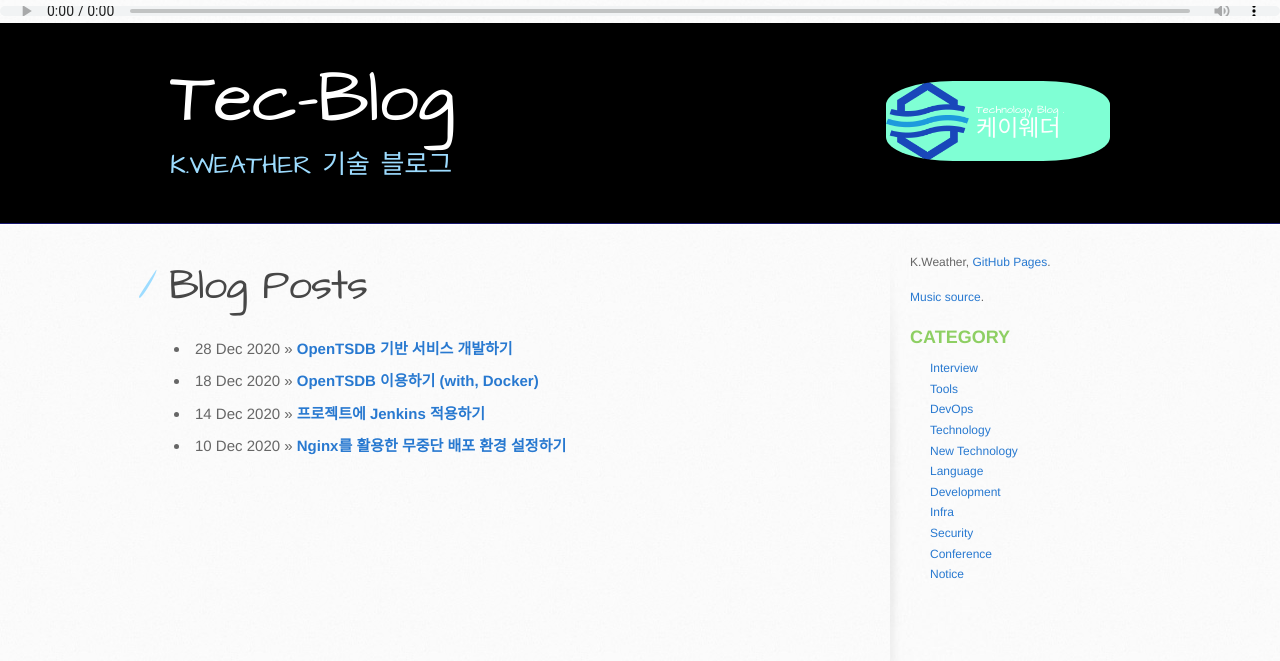
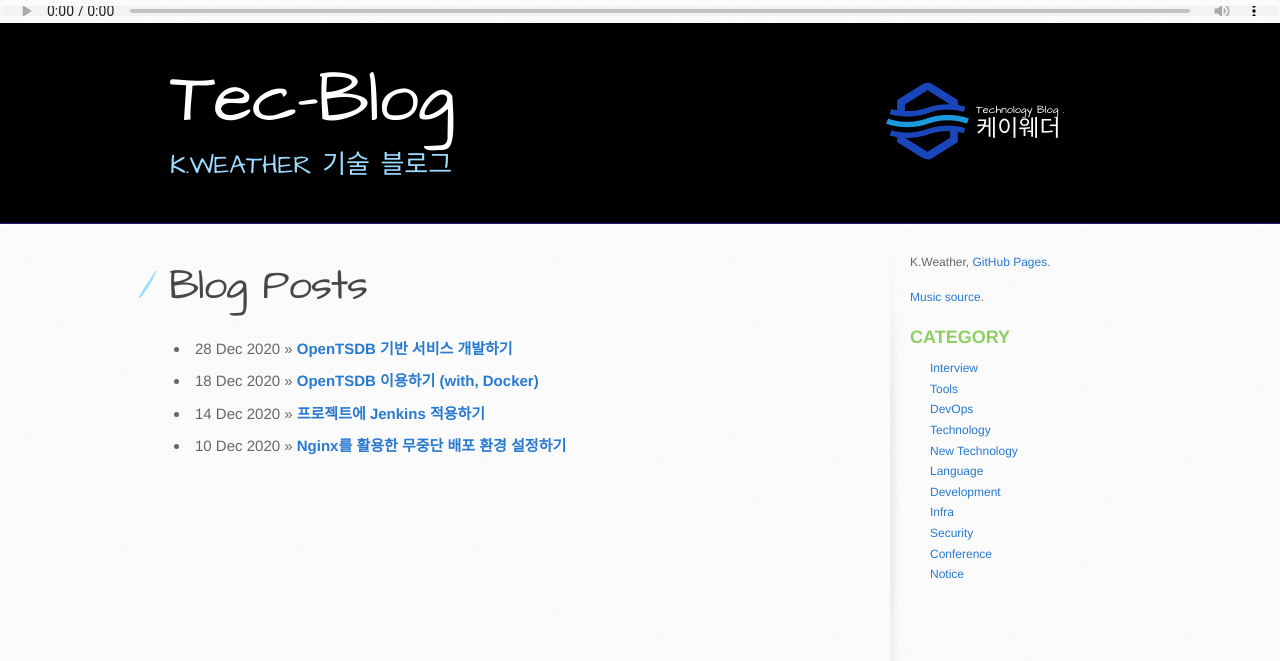
Before and after one commit to kweather-team/kweather-team.github.com, a Jekyll site: the page built from index.html, in a window 1280 px wide. Shown: the top 661 px of the page. Built offline with Jekyll 4.4.1, drawn with Linux system fonts in a browser that asks for light colours.

Commit message:
[fix] update

```diff
--- a/_layouts/default.html
+++ b/_layouts/default.html
@@ -26,7 +26,7 @@
       <div class="inner">
         <h1> {{ site.name }} </h1>
         <h2>K.WEATHER 기술 블로그</h2>
-        <a href="https://kweather-team.github.io" style="padding-left:90px; background-color: aquamarine;" class="button"><small>Technology Blog .</small>케이웨더</a>
+        <a href="https://kweather-team.github.io" style="padding-left:90px;" class="button"><small>Technology Blog .</small>케이웨더</a>
       </div>
     </header>
 
```
